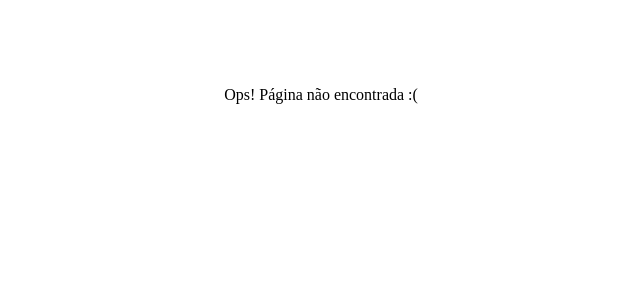
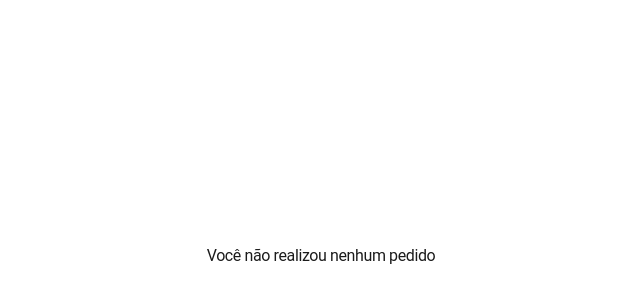
Before and after one commit to future4code/Carver-labe-food3, a React (Create React App) app: page /orders/history in a window 1280 px wide. Shown: the part 74-374 px from the top of the page, without its empty margins (319-959 px from the left). Built offline with nearby package versions, Linux system fonts and the light colour scheme; no server answers.

Commit message:
order-history ok

```diff
--- a/src/constants/theme.js
+++ b/src/constants/theme.js
@@ -1,6 +1,6 @@
-import { createMuiTheme} from "@material-ui/core";
+import { createTheme} from "@material-ui/core";
 
-const theme = createMuiTheme({
+const theme = createTheme({
   palette: {
     primary: {
       main: '#E8222E',
--- a/src/pages/PersonalArea/OrderHistory/OrderHistory.js
+++ b/src/pages/PersonalArea/OrderHistory/OrderHistory.js
@@ -1,12 +1,29 @@
-import React from 'react';
+import React, {useEffect, useState } from 'react';
+import { ContainerVazio, Container,TextContainer } from './styled';
+import { getOrderHistory } from '../../../service/request/request';
+import { CircularProgress } from "@material-ui/core";
 
+export default function OrderHistory() {
 
-const OrderHistory = () => {
-  return(
-    <div>
-      OrderHistory (historico de pedidos)
-    </div>
-  )
-}
+  const [order, setOrder]= useState([])
+  const [loading, setLoading] = useState(true)
 
-export default OrderHistory;
+  useEffect(()=>{
+    getOrderHistory().then((response)=>{
+      setOrder( {order: response})
+      console.log(order)
+    }).finally(()=>{
+      setLoading(false)
+    })
+  },[])
+
+return(
+  (loading && <CircularProgress />) || (
+  <div>
+    {order.length > 0 ? <Container> {useEffect} </Container> : <ContainerVazio>
+      <TextContainer>Você não realizou nenhum pedido</TextContainer>
+        </ContainerVazio>}
+  </div>
+)
+
+)};
--- a/src/pages/PersonalArea/OrderHistory/styled.js
+++ b/src/pages/PersonalArea/OrderHistory/styled.js
@@ -0,0 +1,33 @@
+import styled from "styled-components";
+import { CardActions, Card, AppBar } from "@material-ui/core";
+
+export const ContainerVazio = styled.div`
+display: flex;
+justify-content: space-around;
+font-size: 1.5em;
+margin-top: 40vh;`
+
+
+
+export const Container = styled.div`
+ width: 20.5rem;
+  height: 6.375rem;
+  margin: 0.438rem 0 0;
+  padding: 1rem;
+  border-radius: 8px;
+  border: solid 1px var(--greyish);
+`
+export const TextContainer=styled.div`
+width: 18.5rem;
+  height: 1.125rem;
+  opacity: 0.89;
+  font-family: Roboto;
+  font-size: 1rem;
+  font-weight: normal;
+  font-stretch: normal;
+  font-style: normal;
+  line-height: normal;
+  letter-spacing: -0.39px;
+  text-align: center;
+  color: var(--black);
+`
--- a/src/routes/router.js
+++ b/src/routes/router.js
@@ -11,6 +11,7 @@ import CartPage from "../pages/Cart/CartPage/CartPage";
 import ErrorPage from "../pages/Error/ErrorPage";
 import Header from '../components/Header/Header'
 import Footer from '../components/Footer/Footer'
+import OrderHistory from '../pages/PersonalArea/OrderHistory/OrderHistory'
 
 const Router = () => {
 
@@ -20,16 +21,13 @@ const Router = () => {
         <Route exact path="/login" component={LoginPage} />
         <Route exact path="/signUp" component={SignUpPage} />
         <Route exact path="/" component={FeedPage} />
-        <Route
-          exact
-          path="/restaurants/:restaurantId"
-          component={RestaurantPage}
-        />
+        <Route exact path="/restaurants/:restaurantId" component={RestaurantPage}/>
         <Route exact path="/cart" component={CartPage} />
         <Route exact path="/profile" component={ProfilePage} />
         <Route exact path="/profile/edit" component={EditProfilePage} />
         <Route exact path="/address" component={AddressPage} />
         <Route exact path="/address/edit" component={AddressPage} />
+        <Route exact path="/orders/history" component={OrderHistory} />
         <Route component={ErrorPage} />
       </Switch>
     </BrowserRouter>
--- a/src/service/request/request.js
+++ b/src/service/request/request.js
@@ -25,3 +25,13 @@ export async function getAddress() {
   });
   return response.data.address;
 }
+
+export async function getOrderHistory () {
+
+  const {token}= await getToken();
+  const response = await axios.get(`${BASE_URL}/orders/history`,{
+  headers:{auth:token},
+});
+console.log (response.data);
+
+}
```
